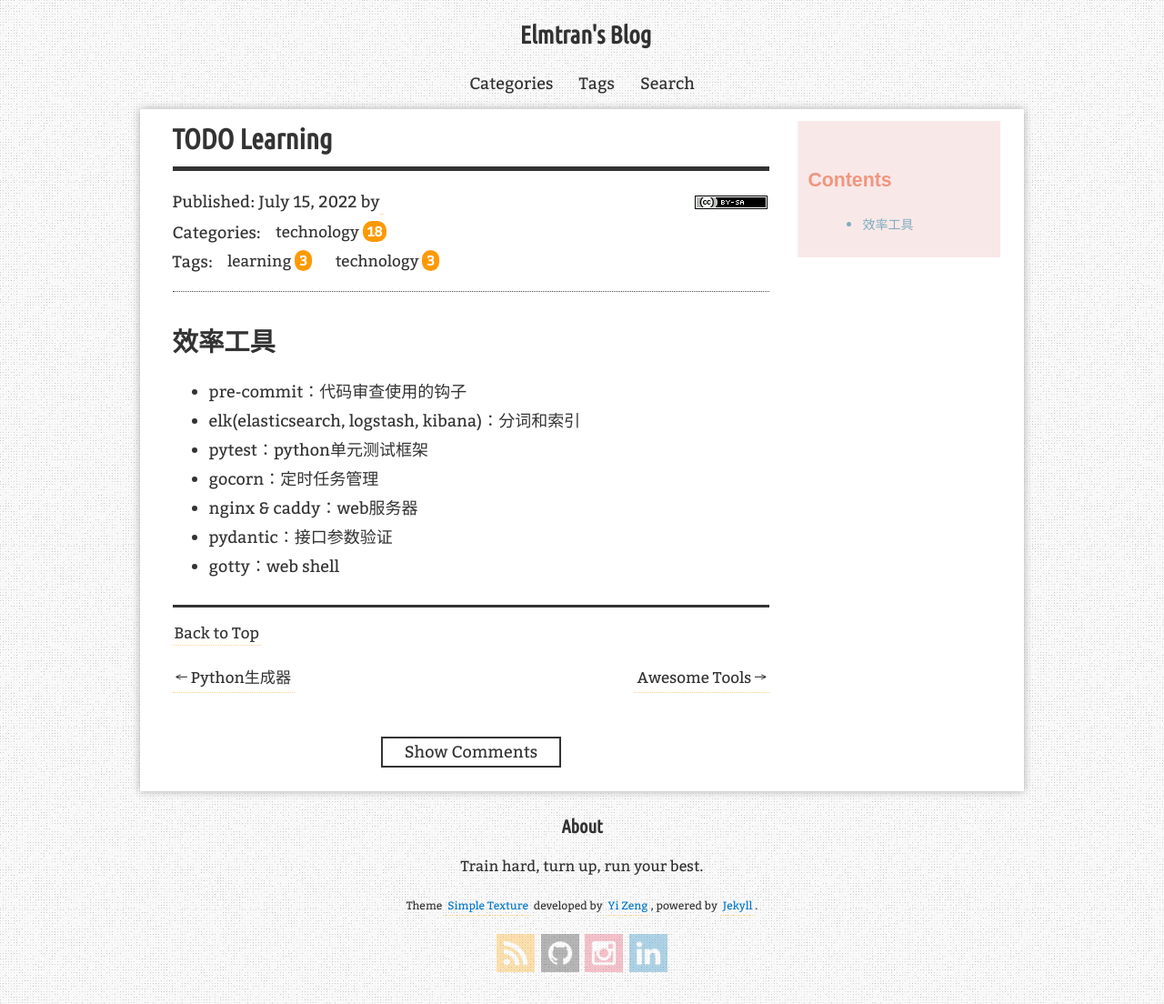
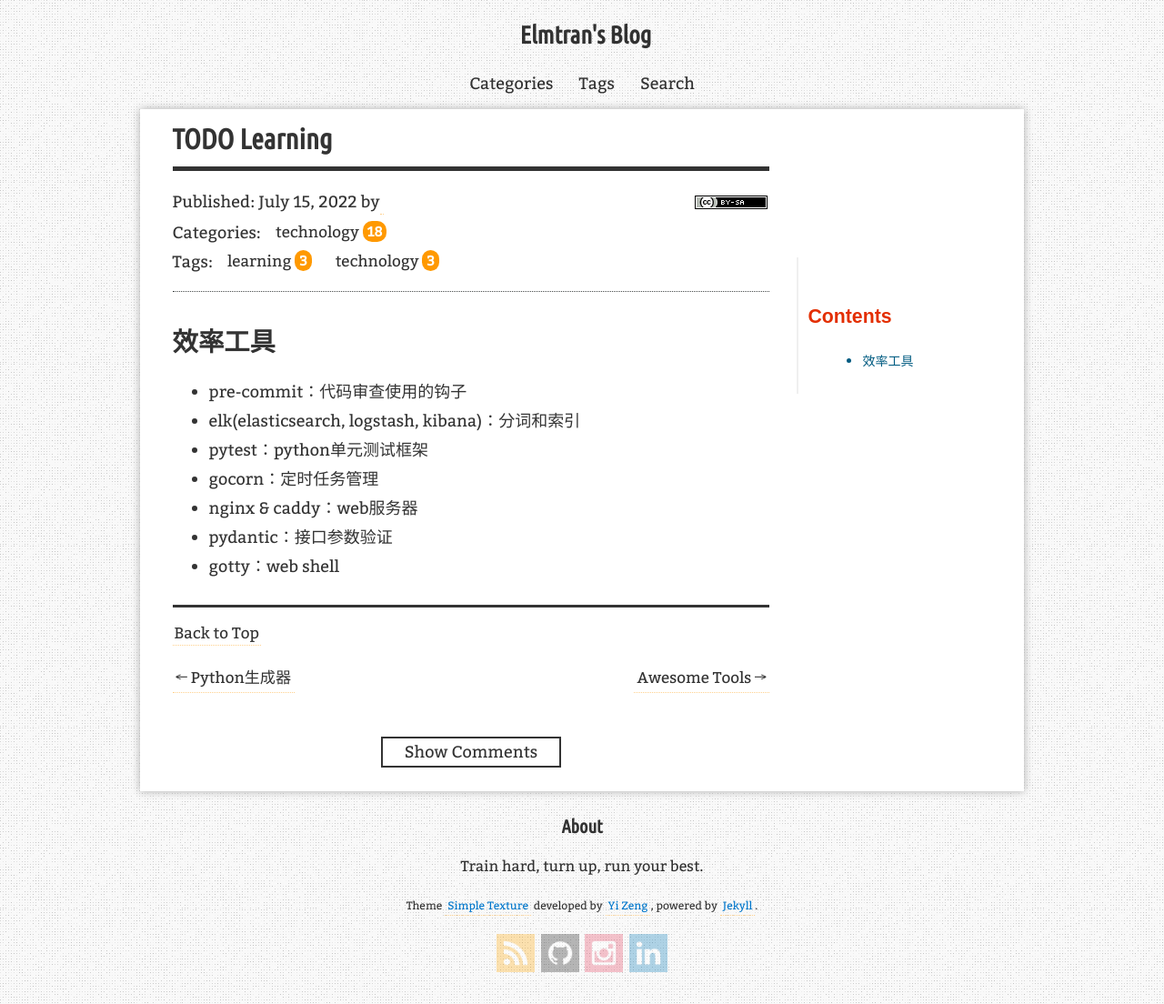
Before and after one commit to ElmTran/ElmTran.github.io, a Jekyll site: the page built from _posts/2022-07-15-todo-learning.md, in a window 1280 px wide. Shown: the whole page at 91% size. Built offline with Jekyll 4.4.1, drawn with Linux system fonts in a browser that asks for light colours; comment, search, counter and statistics services are not loaded.

Commit message:
change layout of sidebar

```diff
--- a/_sass/simple-texture/blog/_content.scss
+++ b/_sass/simple-texture/blog/_content.scss
@@ -760,12 +760,8 @@
         width: 280px;
         position: -webkit-sticky;
         position: sticky;
-        top: 80px;
-        margin-bottom: 80px;
+        margin: 150px 0 80px 30px;
         height: fit-content;
-        margin-left: 30px;
-        background: rgba(242, 203, 203, 0.865);
-        opacity: 0.5;
 
         h2 {
             font-family: fantasy;
```
